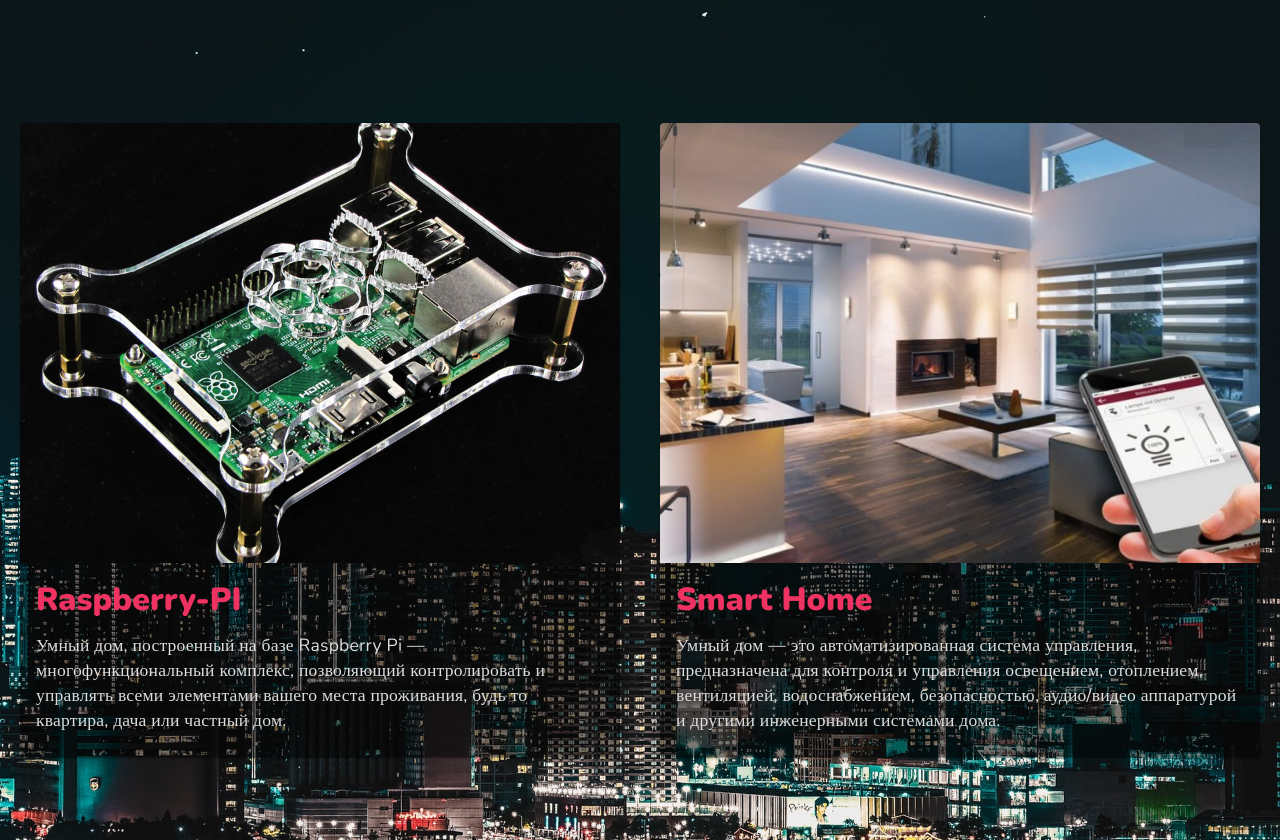
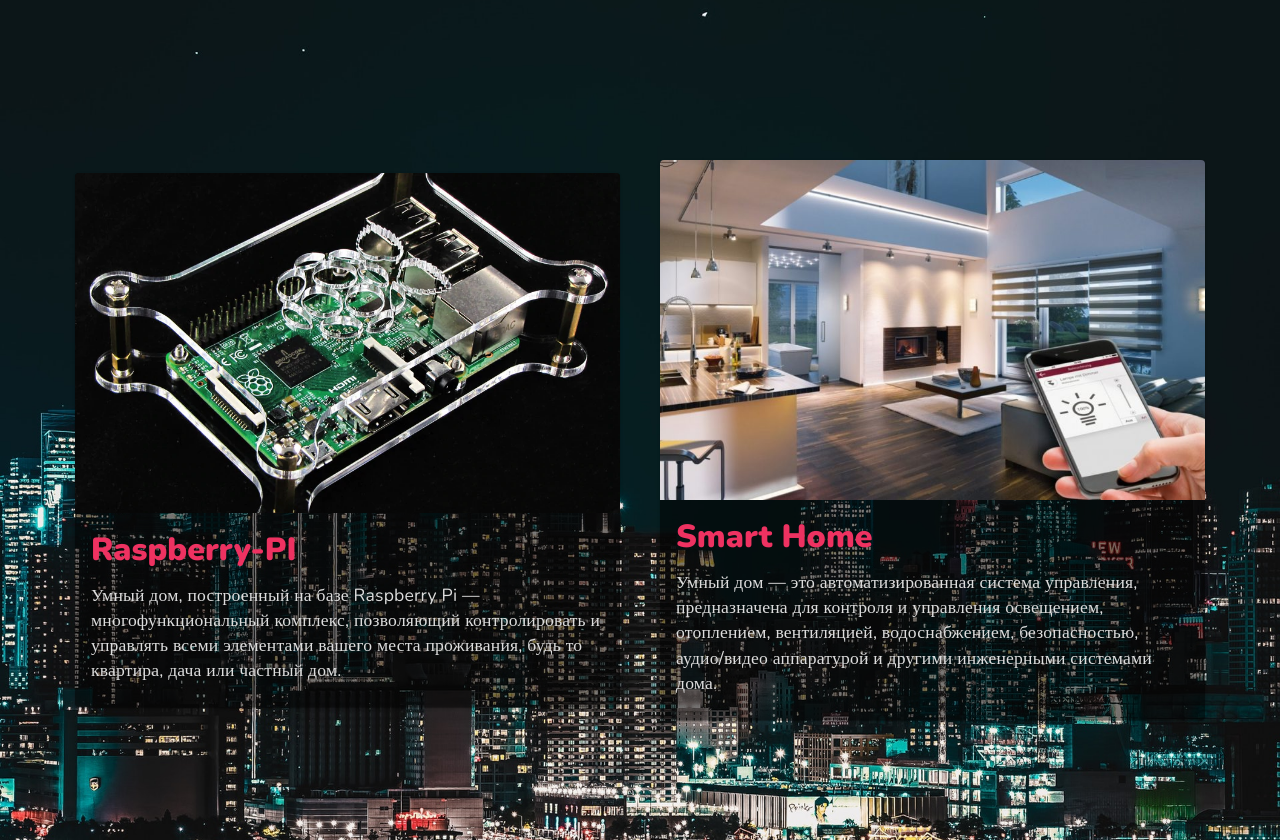
Before and after one commit to AlexKorostelev/MALINKA, a React (Create React App) app in the folder client/: page / in a window 1280 px wide. Shown: the part 760-1600 px from the top of the page. Built offline with nearby package versions, Linux system fonts and the light colour scheme.

Commit message:
Main page

```diff
--- a/client/src/components/ImageCard/ImageCard.js
+++ b/client/src/components/ImageCard/ImageCard.js
@@ -9,12 +9,12 @@
 
 const useStyles = makeStyles({
   root: {
-    maxWidth: 645,
+    maxWidth: 545,
     background: 'rgba(0,0,0,0.5)',
     margin: '20px',
   },
   media: {
-    height: 440,
+    height: 340,
   },
   title: {
     fontFamily: 'Nunito',
```
